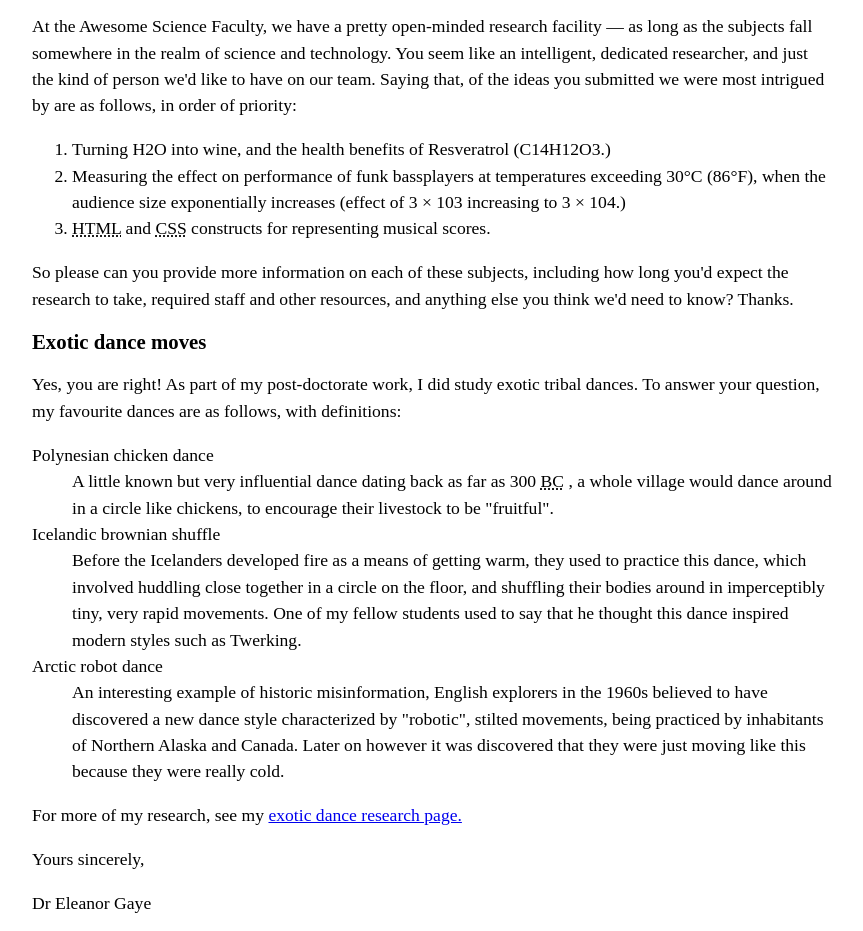
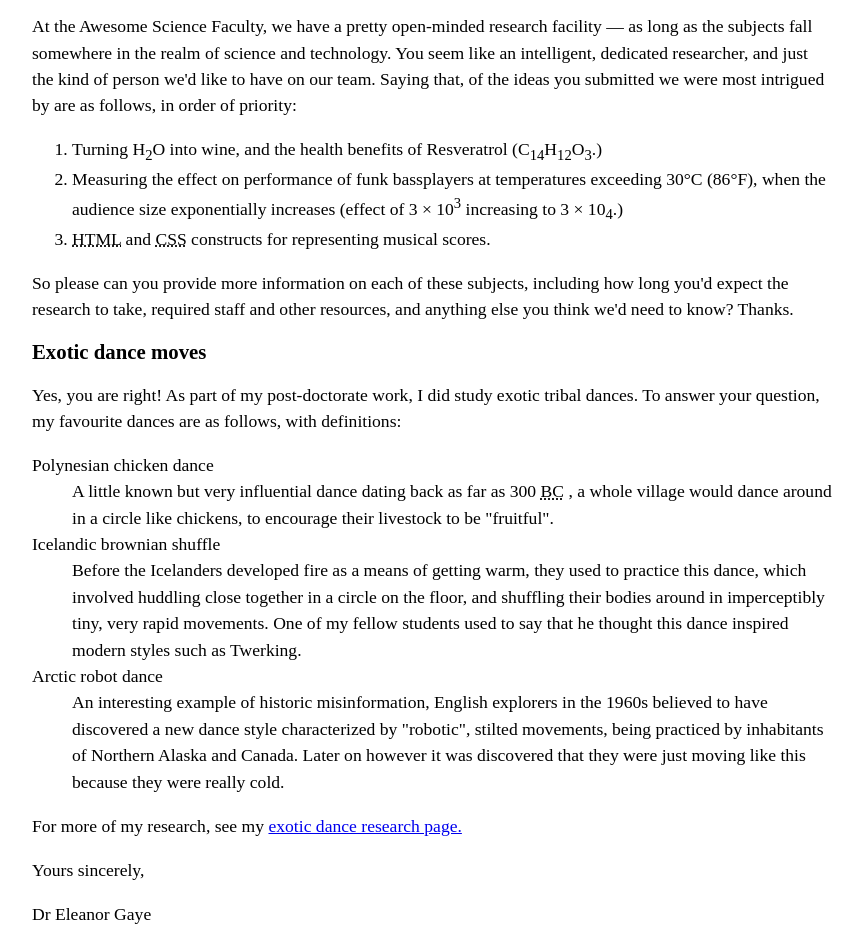
Before and after one commit to SeaWarden/cs408-lab3, a website: page index.html in a window 1280 px wide. Shown: the part 860-1791 px from the top of the page, without its empty margins (208-1071 px from the left). Drawn offline with Linux system fonts and the light colour scheme.

Commit message:
added superscripts

```diff
--- a/index.html
+++ b/index.html
@@ -86,14 +86,14 @@
   </p>
   <ol>
     <li> <!--First study-->
-      Turning H2O into wine, and the health benefits of Resveratrol
-      (C14H12O3.)
+      Turning H<sub>2</sub>O into wine, and the health benefits of Resveratrol
+      (C<sub>14</sub>H<sub>12</sub>O<sub>3</sub>.)
     </li>
     <li> <!--Second study-->
       Measuring the effect on performance of funk bassplayers at
       temperatures exceeding 30°C (86°F),
       when the audience size exponentially increases (effect of 3
-      × 103 increasing to 3 × 104.)
+      × 10<sup>3</sup> increasing to 3 × 10<sub>4</sub>.)
     </li>
     <li><!--Third study-->
       <abbr title="HyperText Markup Language">HTML</abbr>
```
